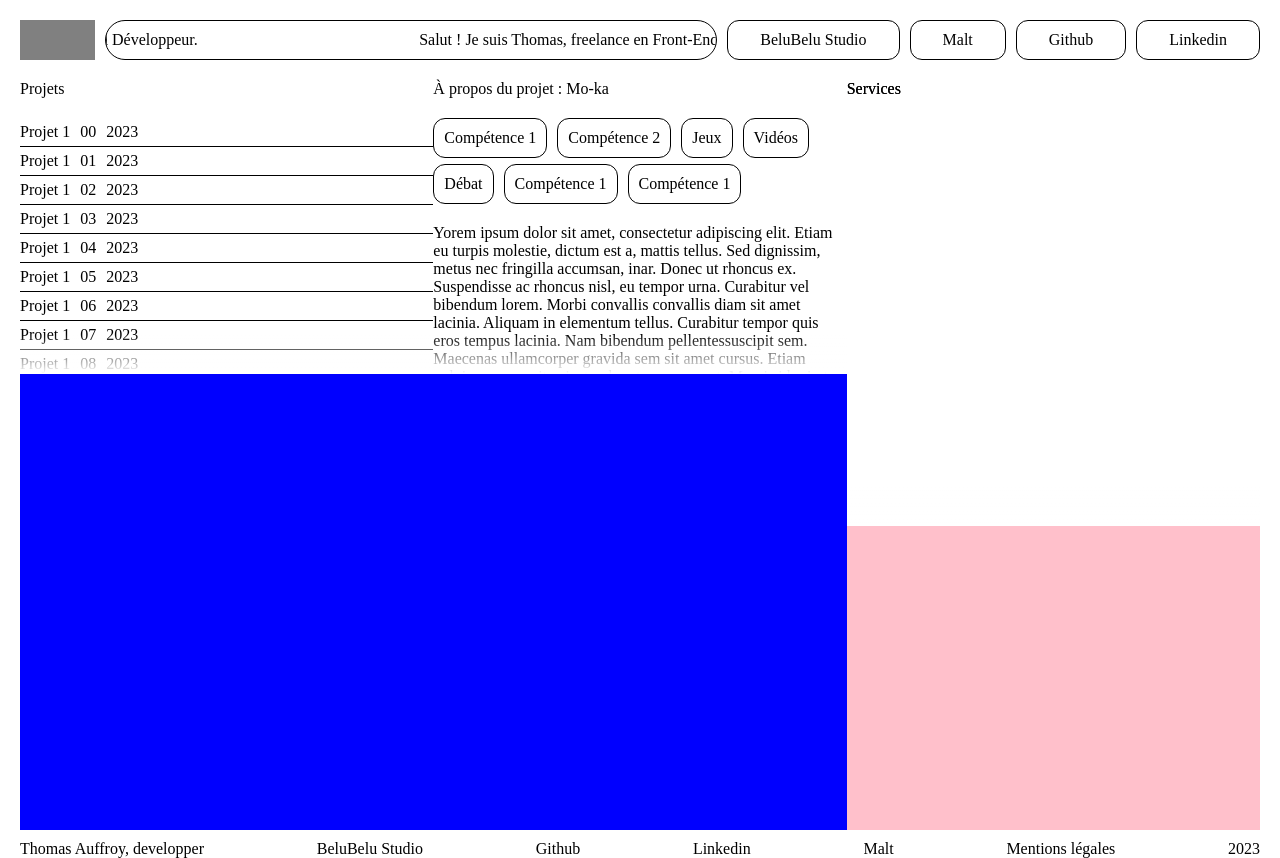
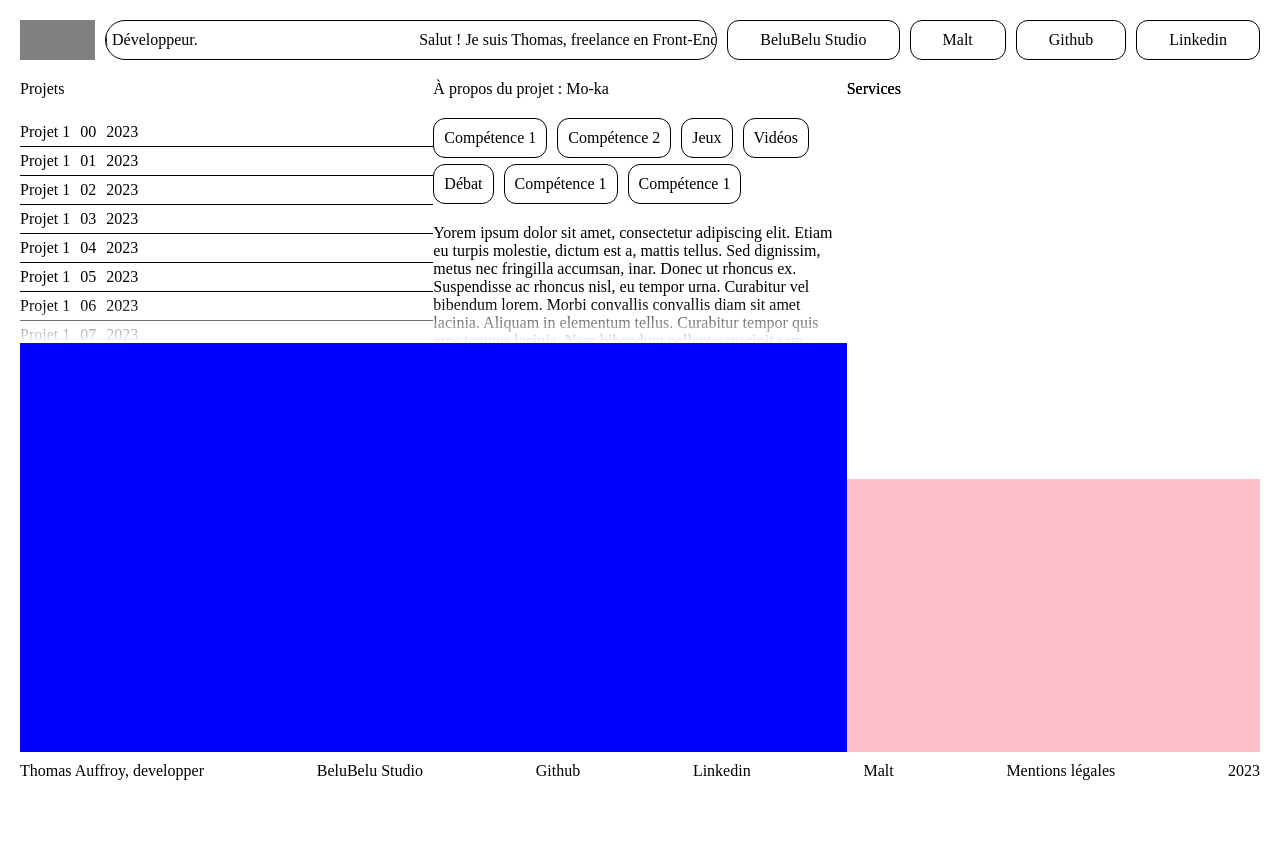
Before and after one commit to bleubleuchocotte/bleubleu-multifolio, a Nuxt app: page / in a window 1280 px wide. After the commit the page ends 800 px from the top, so only its background shows below. Built offline with nearby package versions, Linux system fonts and the light colour scheme.

Commit message:
Fit tout le contenu sur un écran

```diff
--- a/components/MainComponent.vue
+++ b/components/MainComponent.vue
@@ -12,9 +12,8 @@
 
 <style scoped lang="scss">
 main {
-  width: 100%;
-  height: 100%;
-
+  flex: 1;
+  height: 0;
   display: grid;
   grid-template-columns: repeat(3, 1fr);
   grid-template-rows: repeat(5, 1fr);
```
